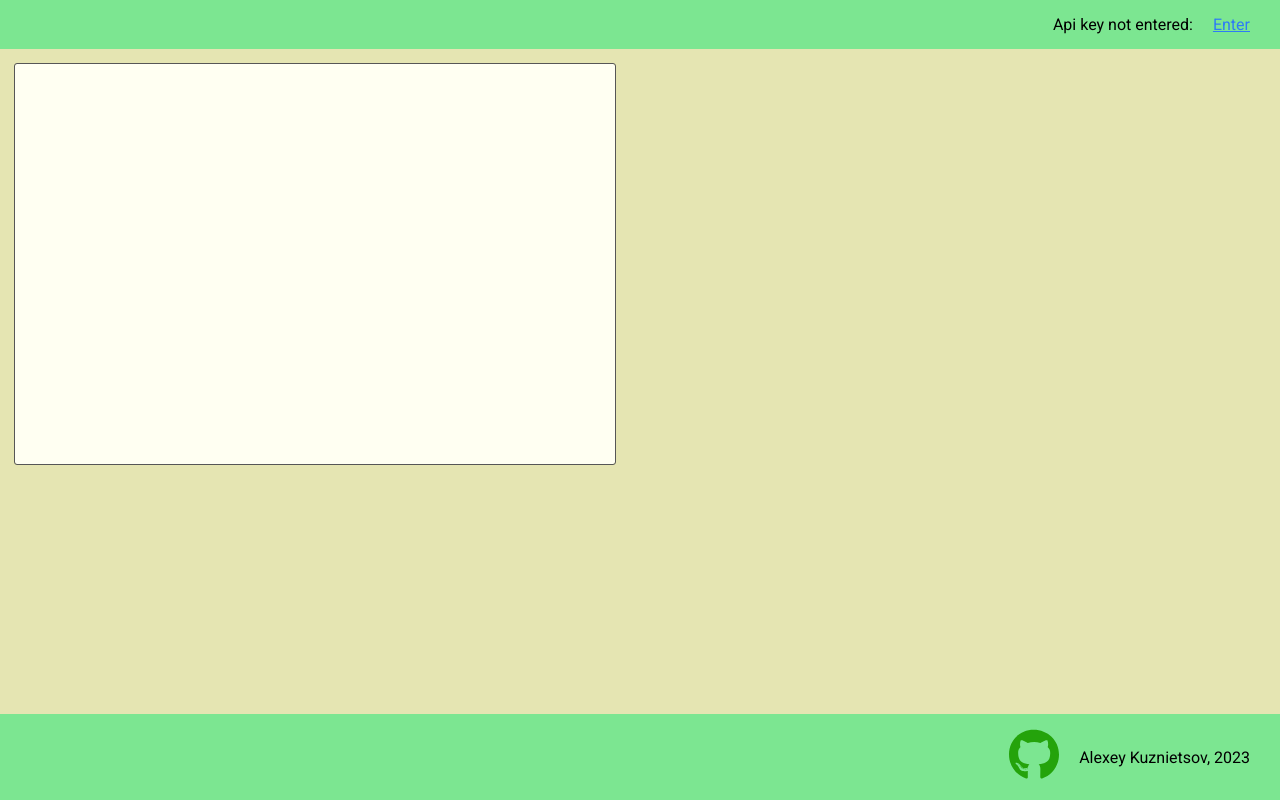
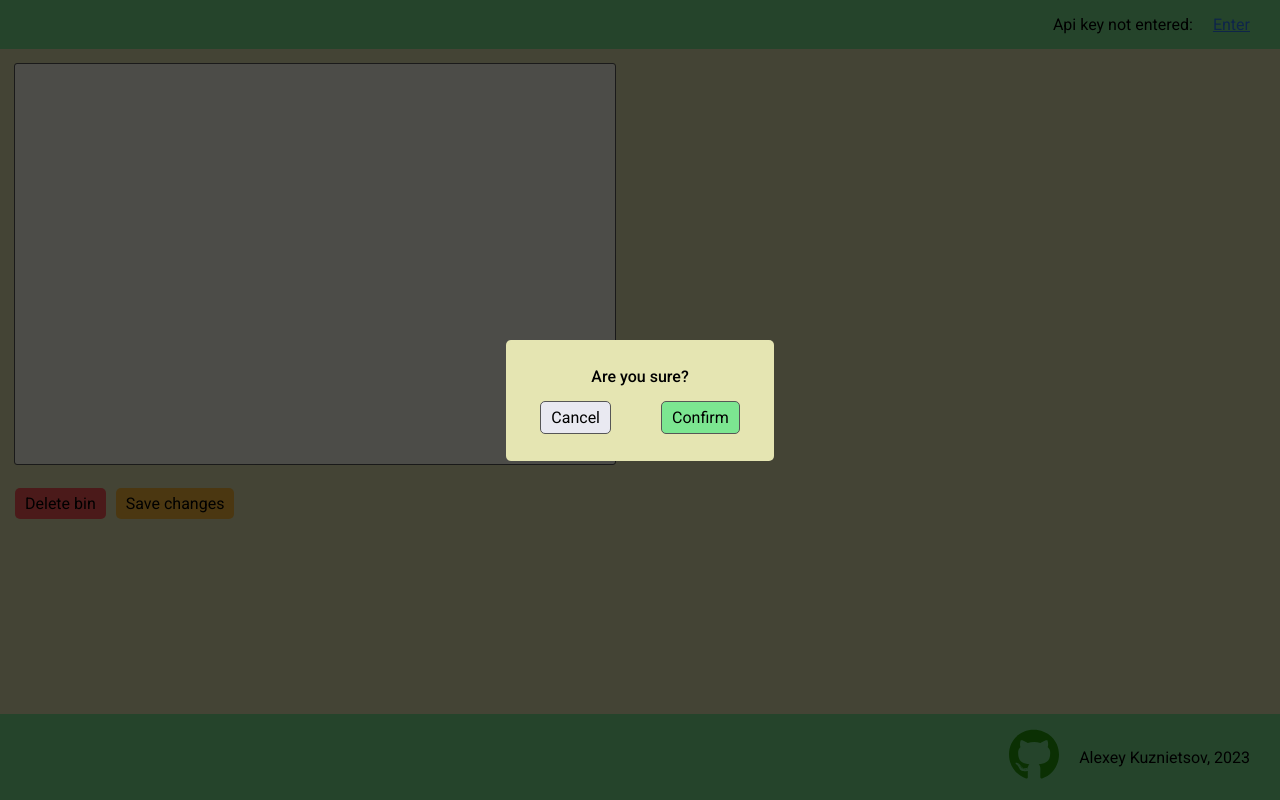
Before and after one commit to VincentWild69/extendclass-bins-helper, a React (Create React App) app: page /bins/1 in a window 1280 px wide. Built offline with nearby package versions, Linux system fonts and the light colour scheme; no server answers.

Commit message:
add modal window component

```diff
--- a/src/Context/MainContext.js
+++ b/src/Context/MainContext.js
@@ -4,7 +4,7 @@ export const MainContext = createContext(null);
 
 export const useMainContext = () => useContext(MainContext);
 
-export const MainContextProvider = ({ children, ...props }) => {
+export const MainContextProvider = ({ children }) => {
   const [apiKey, setApiKey] = useState('');
   const [binsList, setBinsList] = useState([]);
 
@@ -24,7 +24,6 @@ export const MainContextProvider = ({ children, ...props }) => {
   return (
     <MainContext.Provider
       value={{...valueForContextProvider}}
-      {...props}
     >
       {children}
     </MainContext.Provider>
--- a/src/Context/NotificationContext.js
+++ b/src/Context/NotificationContext.js
@@ -5,7 +5,7 @@ export const NotificationContext = createContext(null);
 
 export const useNotification = () => useContext(NotificationContext);
 
-export const NotificationContextProvider = ({ children, ...props }) => {
+export const NotificationContextProvider = ({ children }) => {
   const [notification, toggleNotification] = useState({
     type: null,
     title: null,
@@ -29,7 +29,6 @@ export const NotificationContextProvider = ({ children, ...props }) => {
   return (
     <NotificationContext.Provider
       value={{...valueForContextProvider}}
-      {...props}
     >
       <NotificationBar />
       {children}
--- a/src/components/BinDetails/BinDetails.jsx
+++ b/src/components/BinDetails/BinDetails.jsx
@@ -6,6 +6,8 @@ import { createRequestError } from './../../utils/createError';
 import styles from './BinDetails.module.scss';
 import Loader from './../../ui/Loader/Loader';
 import Textarea from '../../ui/Textarea/Textarea';
+import Button from './../../ui/Button/Button';
+import ConfirmDialog from './../../ui/ConfirmDialog/ConfirmDialog';
 
 const BinDetails = () => {
   const { id } = useParams();
@@ -13,6 +15,12 @@ const BinDetails = () => {
   const [bin, setBin] = useState(null);
   const [isLoading, setIsLoading] = useState(false);
   const [inputValue, setInputValue] = useState('');
+  const [isConfirmDialog, setIsConfirmDialog] = useState(true);
+
+  const handleConfirm = () => {
+    console.log('confirmed');
+    setIsConfirmDialog(false);
+  }
 
   useEffect(() => {
     setIsLoading(true)
@@ -33,6 +41,25 @@ const BinDetails = () => {
         value={inputValue}
         onChange={(e) => setInputValue(e.target.value)}
       />
+      <div className={styles.binDetailsButtons}>
+        <Button
+          variant="danger"
+          onClick={() => setIsConfirmDialog(true)}
+        >
+          Delete bin
+        </Button>
+        <Button
+          variant="primary"
+        >
+          Save changes
+        </Button>
+      </div>
+      <ConfirmDialog
+        title="Are you sure?"
+        isOpen={isConfirmDialog}
+        onConfirm={handleConfirm}
+        onToggleDialog={() => setIsConfirmDialog(false)}
+      />
     </div>
   );
 }
--- a/src/components/BinDetails/BinDetails.module.scss
+++ b/src/components/BinDetails/BinDetails.module.scss
@@ -4,3 +4,11 @@
   padding: 15px;
   width: 100%;
 }
+
+.binDetailsButtons {
+  margin-top: 20px;
+  display: flex;
+  button:not(:first-child) {
+    margin-left: 10px;
+  }
+}
--- /dev/null
+++ b/src/hooks/useBodyLockScroll.js
@@ -0,0 +1,25 @@
+import { useEffect } from 'react'
+
+const useBodyLockScroll = () => {
+  useEffect(() => {
+    const originalOverflow = document.body.style.overflow;
+    const originalPaddingRight = document.body.style.paddingRight;
+    const root = document.getElementById('root');
+    const scrollBarWidth = root ? root.offsetWidth - root.scrollWidth : 0;
+
+    document.body.style.overflow = 'hidden';
+
+    if (scrollBarWidth) {
+      document.body.style.paddingRight = `${scrollBarWidth}px`;
+    }
+
+    return () => {
+      document.body.style.overflow = originalOverflow;
+      if (scrollBarWidth) {
+        document.body.style.paddingRight = originalPaddingRight;
+      }
+    }
+  }, [])
+}
+
+export default useBodyLockScroll;
--- a/src/styles/variables.scss
+++ b/src/styles/variables.scss
@@ -1,15 +1,20 @@
 $white: #fff;
 $black: #000;
 $green100: #7ce691;
+$green200: #58e274;
 $yellow100: #e5e5b2;
 $yellow300: #e9ff8d;
 $orange300: #fbba38;
-$orange400: #fcc658;
+$orange400: #f4ad1f;
 $gray300: #838383;
 $gray500: #565656;
 $gray600: #404040;
 $blue200: #2e7bf6;
 $blue300: #0e5ad3;
+$red500: #f93c3c;
+$red300: #fe5757;
+$neutral500: #e9e9f1;
+$neutral600: #dfdfe0;
 
 
 $white100: #fffff2;
@@ -20,6 +25,12 @@ $footerBg: $green100;
 $mainBg: $yellow100;
 $buttonPrimaryBg: $orange300;
 $buttonPrimaryBgHover: $orange400;
+$buttonErrorBg: $red300;
+$buttonErrorBgHover: $red500;
+$buttonNeutralBg: $neutral500;
+$buttonNeutralBgHover: $neutral600;
+$buttonConfirmBg: $green100;
+$buttonConfirmBgHover: $green200;
 $inputBorderColor: $gray500;
 $inputFocusBorderColor: $blue200;
 $binsListBg: #dfc695;
--- a/src/ui/Button/Button.jsx
+++ b/src/ui/Button/Button.jsx
@@ -4,11 +4,11 @@ import styles from './Button.module.scss';
 const Button = ({
   onClick,
   variant = 'primary',
-  className,
-  children,
   centered = false,
   fullWidth = false,
   border = false,
+  className,
+  children,
 }) => {
 
   return (
@@ -19,6 +19,9 @@ const Button = ({
         [className]: className,
         [styles.primary]: variant === 'primary',
         [styles.clear]: variant === 'clear',
+        [styles.danger]: variant === 'danger',
+        [styles.neutral]: variant === 'neutral',
+        [styles.confirm]: variant === 'confirm',
         [styles.centered]: centered,
         [styles.fullWidth]: fullWidth,
         [styles.border]: border,
--- a/src/ui/Button/Button.module.scss
+++ b/src/ui/Button/Button.module.scss
@@ -21,6 +21,27 @@
       transition: 0.2s;
     }
   }
+  &.danger {
+    background-color: $buttonErrorBg;
+    &:hover {
+      background-color: $buttonErrorBgHover;
+      transition: 0.2s;
+    }
+  }
+  &.neutral {
+    background-color: $buttonNeutralBg;
+    &:hover {
+      background-color: $buttonNeutralBgHover;
+      transition: 0.2s;
+    }
+  }
+  &.confirm {
+    background-color: $buttonConfirmBg;
+    &:hover {
+      background-color: $buttonConfirmBgHover;
+      transition: 0.2s;
+    }
+  }
 }
 
 .centered {
--- /dev/null
+++ b/src/ui/ConfirmDialog/ConfirmDialog.jsx
@@ -0,0 +1,42 @@
+import styles from './ConfirmDialog.module.scss';
+import ModalWindow from '../ModalWindow/ModalWindow';
+import Button from './../Button/Button';
+
+const ConfirmDialog = ({ title, isOpen, onConfirm, onToggleDialog }) => {
+  return (
+    isOpen && (
+      <ModalWindow
+        isCloseble={false}
+        withCloseBtn={false}
+      >
+        <div className={styles.dialogBody}>
+          {
+            title && (
+              <p className={styles.dialogTitle}>
+                {title}
+              </p>
+            )
+          }
+          <div className={styles.dialogButtons}>
+            <Button
+              onClick={onToggleDialog}
+              variant="neutral"
+              border
+            >
+              Cancel
+            </Button>
+            <Button
+              onClick={onConfirm}
+              variant="confirm"
+              border
+            >
+              Confirm
+            </Button>
+          </div>
+        </div>
+      </ModalWindow>
+    )
+  );
+}
+
+export default ConfirmDialog;
--- /dev/null
+++ b/src/ui/ConfirmDialog/ConfirmDialog.module.scss
@@ -0,0 +1,21 @@
+@import '../../styles/variables.scss';
+
+.dialogBody {
+  display: flex;
+  flex-direction: column;
+  align-items: center;
+}
+
+.dialogTitle {
+  margin-bottom: 15px;
+  font-weight: 500;
+}
+
+.dialogButtons {
+  display: flex;
+  align-items: center;
+  justify-content: center;
+  button:not(:first-child) {
+    margin-left: 50px;
+  }
+}
--- /dev/null
+++ b/src/ui/ModalWindow/ModalWindow.jsx
@@ -0,0 +1,42 @@
+import styles from './ModalWindow.module.scss';
+import SvgSelector from '../SvgSelector/SvgSelector';
+import clsx from 'clsx';
+import useBodyLockScroll from './../../hooks/useBodyLockScroll';
+
+const ModalWindow = ({
+  children,
+  onClose = () => {},
+  isCloseble = true,
+  withCloseBtn = true,
+  className = '',
+}) => {
+  useBodyLockScroll();
+
+  return (
+    <div
+      onClick={isCloseble ? onClose : () => {}}
+      className={styles.modalContainer}
+    >
+      <div className={styles.modalBody}>
+        <div
+          onClick={e => e.stopPropagation()}
+          className={clsx(styles.modalContent, {[className]: className})}
+        >
+          {
+            isCloseble && withCloseBtn && (
+              <button
+              onClick={onClose}
+              className={styles.modalCloseBtn}
+              >
+                <SvgSelector id='close-btn'/>
+              </button>
+            )
+          }
+          {children}
+        </div>
+      </div>
+    </div>
+  );
+}
+
+export default ModalWindow;
--- /dev/null
+++ b/src/ui/ModalWindow/ModalWindow.module.scss
@@ -0,0 +1,36 @@
+@import '../../styles/variables.scss';
+
+.modalContainer {
+  position: fixed;
+  top: 0;
+  left: 0;
+  width: 100%;
+  height: 100%;
+  background-color: rgba(0, 0, 0, 0.7);
+  z-index: 15;
+  overflow-y: auto;
+  overflow-x: hidden;
+  transition: all 0.1s ease;
+}
+
+.modalBody {
+  min-height: 100%;
+  display: flex;
+  justify-content: center;
+  align-items: center;
+  padding: 10px;
+}
+
+.modalContent {
+  position: relative;
+  background-color: $yellow100;
+  max-width: 800px;
+  padding: 27px 34px;
+  border-radius: 5px;
+}
+
+.modalCloseBtn {
+  position: absolute;
+  top: 10px;
+  right: 10px;
+}
```
